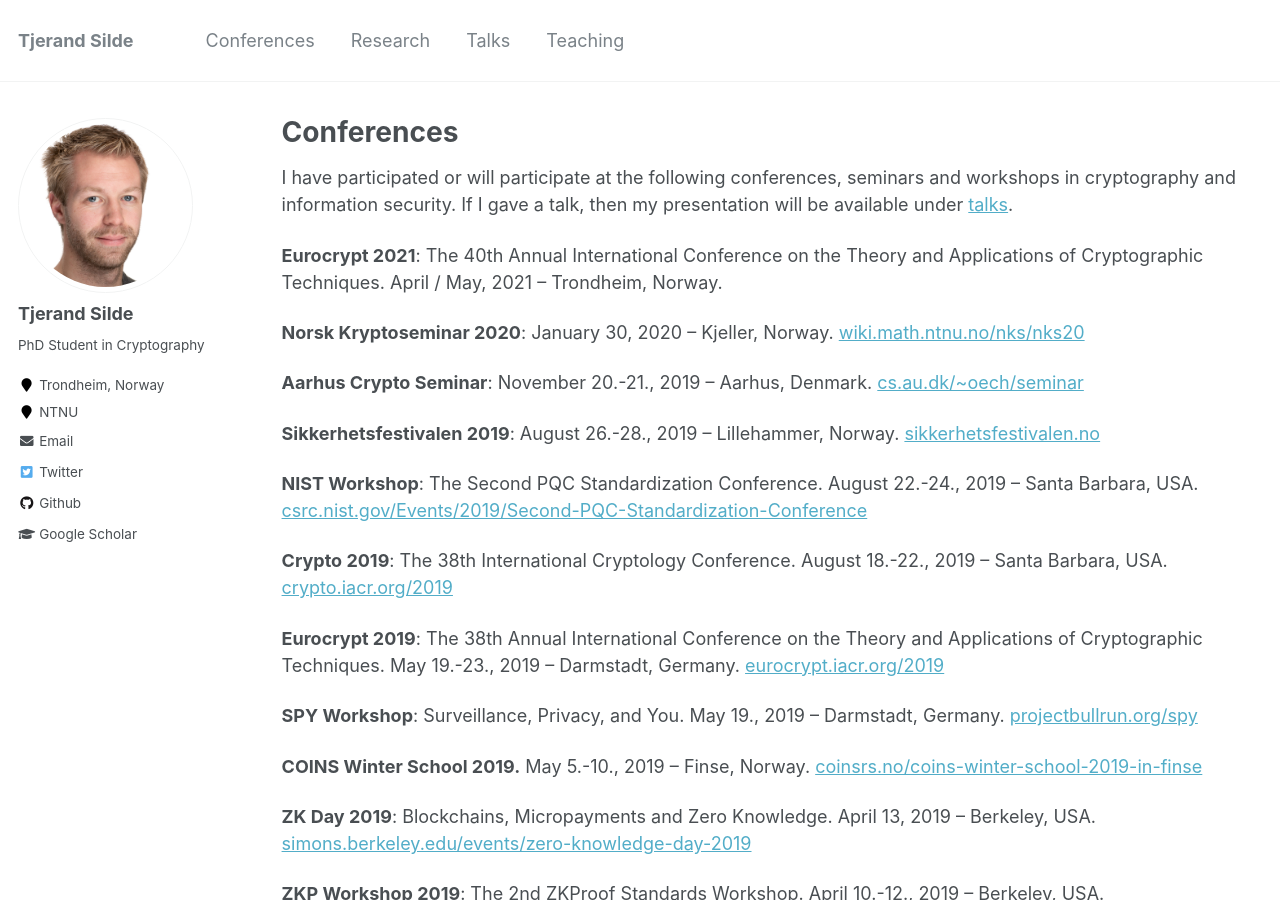
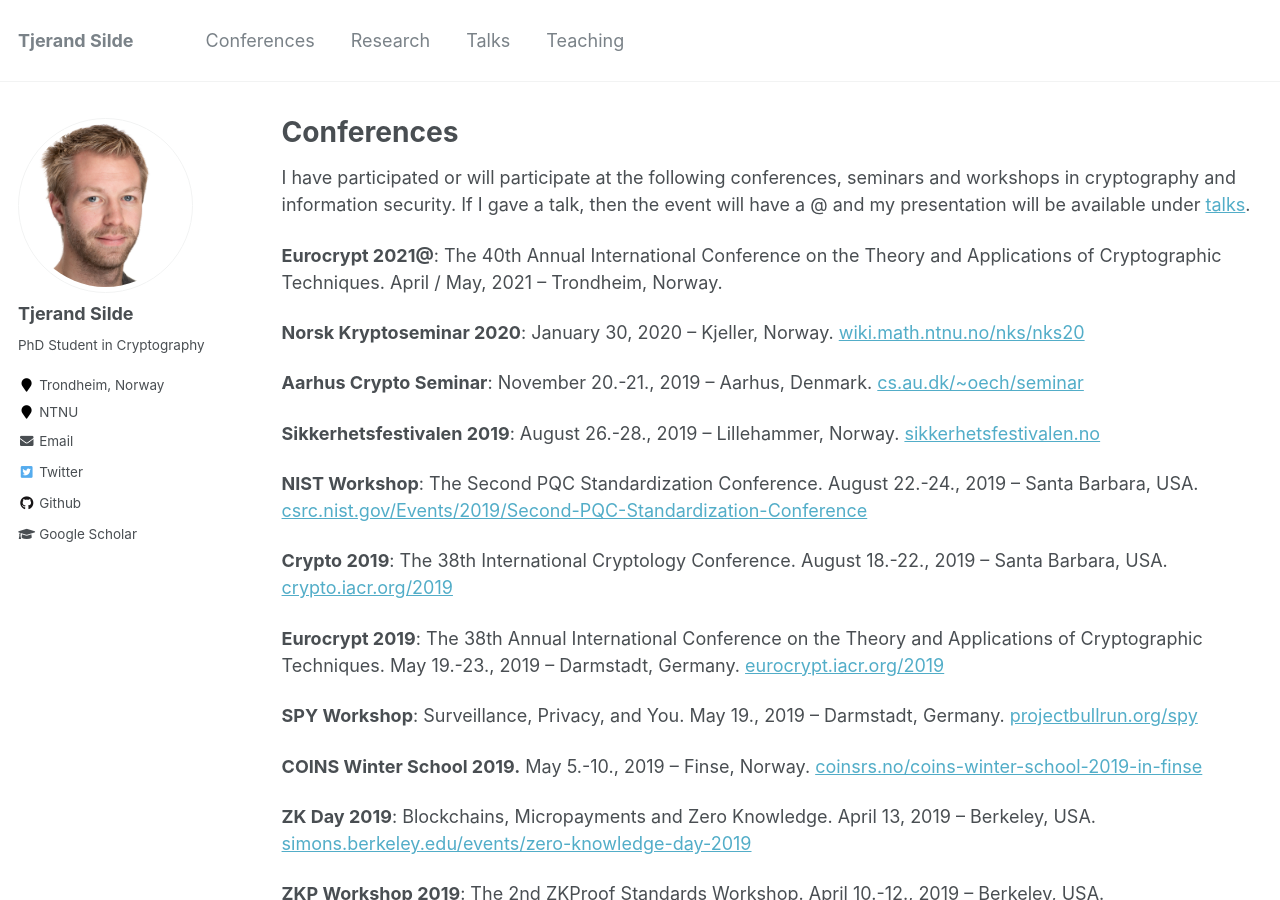
Before and after one commit to tjesi/tjesi.github.io, a Jekyll site: the page built from _pages/conferences.md, in a window 1280 px wide and 900 px high. Built offline with Jekyll 4.4.1, drawn with Linux system fonts in a browser that asks for light colours.

Commit message:
Update conferences.md

```diff
--- a/_pages/conferences.md
+++ b/_pages/conferences.md
@@ -5,9 +5,9 @@
 author_profile: true
 ---
 
-I have participated or will participate at the following conferences, seminars and workshops in cryptography and information security. If I gave a talk, then my presentation will be available under [talks](https://tjerandsilde.no/talks).
+I have participated or will participate at the following conferences, seminars and workshops in cryptography and information security. If I gave a talk, then the event will have a @ and my presentation will be available under [talks](https://tjerandsilde.no/talks).
 
-**Eurocrypt 2021**: The 40th Annual International Conference on the Theory and Applications of Cryptographic Techniques. April / May, 2021 – Trondheim, Norway.
+**Eurocrypt 2021@**: The 40th Annual International Conference on the Theory and Applications of Cryptographic Techniques. April / May, 2021 – Trondheim, Norway.
 
 **Norsk Kryptoseminar 2020**: January 30, 2020 – Kjeller, Norway. [wiki.math.ntnu.no/nks/nks20](https://wiki.math.ntnu.no/nks/nks20)
 
```
